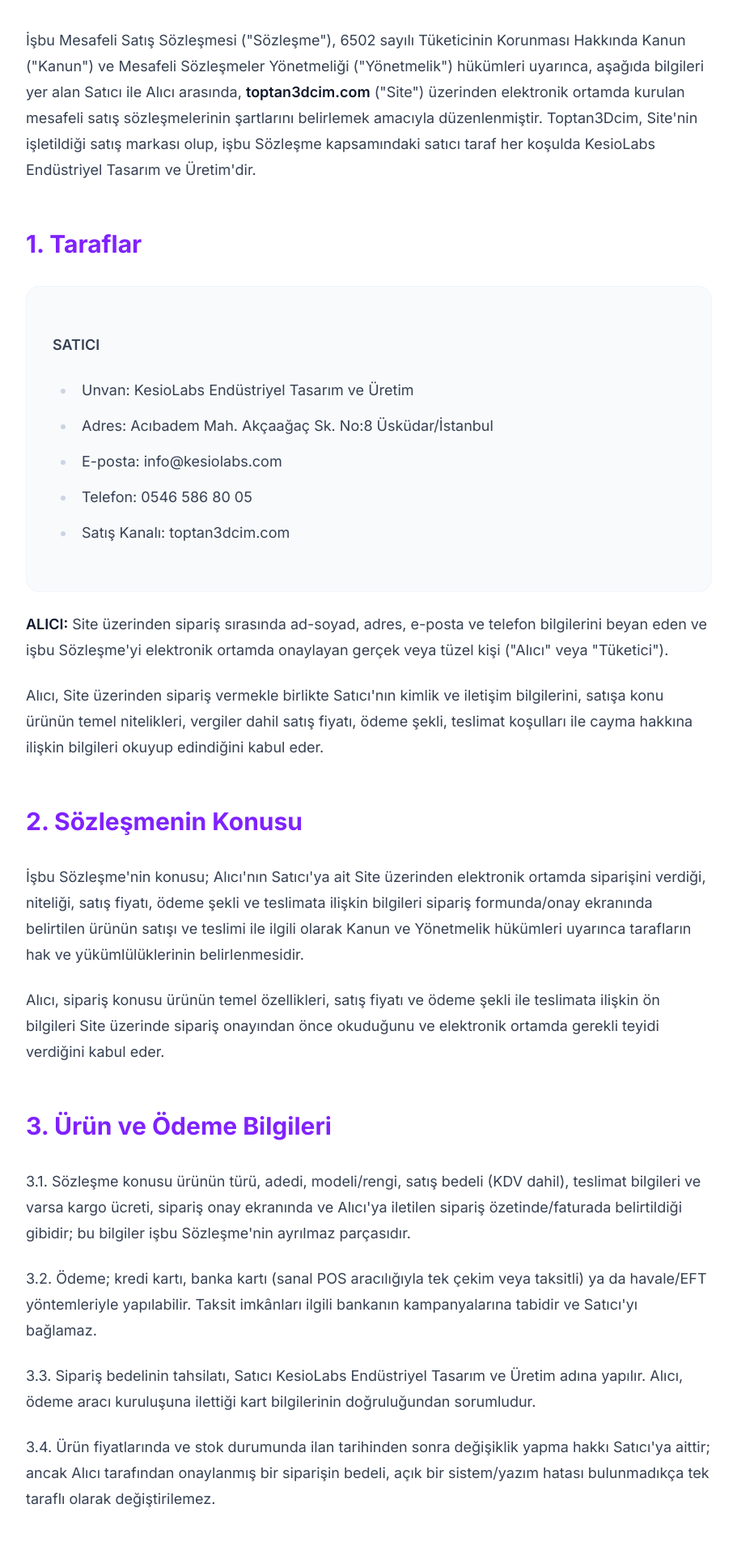
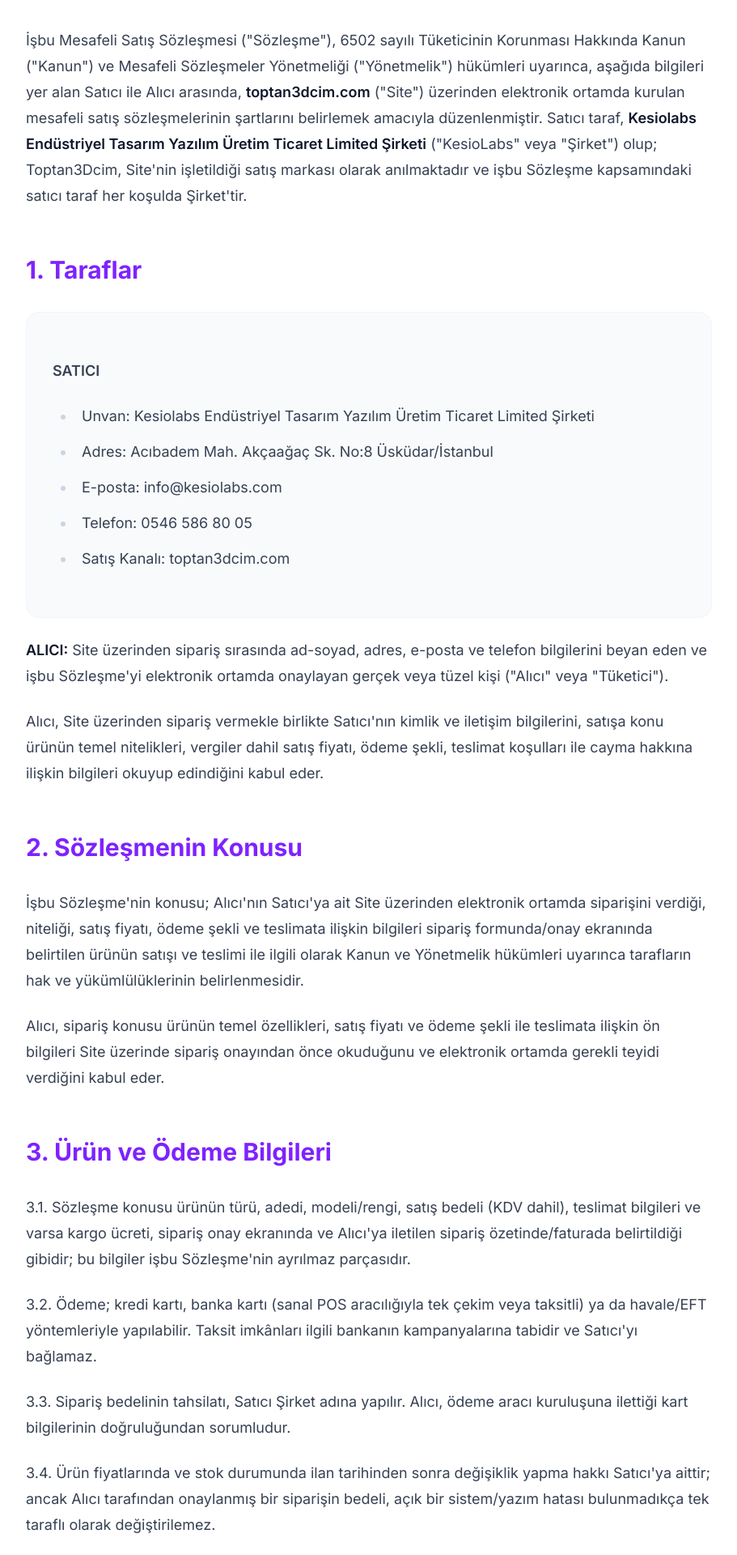
Before and after one commit to tarduzaimoglu/toptan3dcim-frontend, a Next.js app: page /distance-selling in a window 1280 px wide. Shown: the part 360-2280 px from the top of the page at 81% size, without its empty margins (184-1095 px from the left). Built offline with nearby package versions, Linux system fonts and the light colour scheme.

Commit message:
Resmi ticaret unvanı güncellendi

```diff
--- a/app/distance-selling/page.tsx
+++ b/app/distance-selling/page.tsx
@@ -25,7 +25,7 @@
         <article className="prose prose-slate lg:prose-lg max-w-none text-gray-700 leading-relaxed space-y-8">
 
           <p>
-            İşbu Mesafeli Satış Sözleşmesi (&quot;Sözleşme&quot;), 6502 sayılı Tüketicinin Korunması Hakkında Kanun (&quot;Kanun&quot;) ve Mesafeli Sözleşmeler Yönetmeliği (&quot;Yönetmelik&quot;) hükümleri uyarınca, aşağıda bilgileri yer alan Satıcı ile Alıcı arasında, <strong>toptan3dcim.com</strong> (&quot;Site&quot;) üzerinden elektronik ortamda kurulan mesafeli satış sözleşmelerinin şartlarını belirlemek amacıyla düzenlenmiştir. Toptan3Dcim, Site&apos;nin işletildiği satış markası olup, işbu Sözleşme kapsamındaki satıcı taraf her koşulda KesioLabs Endüstriyel Tasarım ve Üretim&apos;dir.
+            İşbu Mesafeli Satış Sözleşmesi (&quot;Sözleşme&quot;), 6502 sayılı Tüketicinin Korunması Hakkında Kanun (&quot;Kanun&quot;) ve Mesafeli Sözleşmeler Yönetmeliği (&quot;Yönetmelik&quot;) hükümleri uyarınca, aşağıda bilgileri yer alan Satıcı ile Alıcı arasında, <strong>toptan3dcim.com</strong> (&quot;Site&quot;) üzerinden elektronik ortamda kurulan mesafeli satış sözleşmelerinin şartlarını belirlemek amacıyla düzenlenmiştir. Satıcı taraf, <strong>Kesiolabs Endüstriyel Tasarım Yazılım Üretim Ticaret Limited Şirketi</strong> (&quot;KesioLabs&quot; veya &quot;Şirket&quot;) olup; Toptan3Dcim, Site&apos;nin işletildiği satış markası olarak anılmaktadır ve işbu Sözleşme kapsamındaki satıcı taraf her koşulda Şirket&apos;tir.
           </p>
 
           <section>
@@ -33,7 +33,7 @@
             <div className="bg-slate-50 p-8 rounded-2xl border border-slate-100 mb-6">
               <p className="font-semibold mb-2">SATICI</p>
               <ul className="list-disc pl-6 space-y-2">
-                <li>Unvan: KesioLabs Endüstriyel Tasarım ve Üretim</li>
+                <li>Unvan: Kesiolabs Endüstriyel Tasarım Yazılım Üretim Ticaret Limited Şirketi</li>
                 <li>Adres: Acıbadem Mah. Akçaağaç Sk. No:8 Üsküdar/İstanbul</li>
                 <li>E-posta: info@kesiolabs.com</li>
                 <li>Telefon: 0546 586 80 05</li>
@@ -67,7 +67,7 @@
               3.2. Ödeme; kredi kartı, banka kartı (sanal POS aracılığıyla tek çekim veya taksitli) ya da havale/EFT yöntemleriyle yapılabilir. Taksit imkânları ilgili bankanın kampanyalarına tabidir ve Satıcı&apos;yı bağlamaz.
             </p>
             <p>
-              3.3. Sipariş bedelinin tahsilatı, Satıcı KesioLabs Endüstriyel Tasarım ve Üretim adına yapılır. Alıcı, ödeme aracı kuruluşuna ilettiği kart bilgilerinin doğruluğundan sorumludur.
+              3.3. Sipariş bedelinin tahsilatı, Satıcı Şirket adına yapılır. Alıcı, ödeme aracı kuruluşuna ilettiği kart bilgilerinin doğruluğundan sorumludur.
             </p>
             <p>
               3.4. Ürün fiyatlarında ve stok durumunda ilan tarihinden sonra değişiklik yapma hakkı Satıcı&apos;ya aittir; ancak Alıcı tarafından onaylanmış bir siparişin bedeli, açık bir sistem/yazım hatası bulunmadıkça tek taraflı olarak değiştirilemez.
--- a/app/privacy-policy/page.tsx
+++ b/app/privacy-policy/page.tsx
@@ -18,7 +18,7 @@
         <article className="prose prose-slate lg:prose-lg max-w-none text-gray-700 leading-relaxed space-y-8">
 
           <p>
-            <strong>KesioLabs Endüstriyel Tasarım Yazılım Üretim Ticaret Ltd. Şti.</strong> (“KesioLabs” veya “Şirket”) olarak, <strong>Toptan3Dcim</strong> markamız altında sunduğumuz hizmetlerde kişisel verilerin korunması ve gizliliğin sağlanması hususunda azami hassasiyet göstermekteyiz. İşbu Gizlilik Politikası, Toptan3Dcim’e ait internet sitesi üzerinden elde edilen kişisel verilerin; hangi kapsamda, hangi amaçlarla işlendiğini ve nasıl korunduğunu açıklamak amacıyla hazırlanmıştır.
+            <strong>Kesiolabs Endüstriyel Tasarım Yazılım Üretim Ticaret Limited Şirketi</strong> (“KesioLabs” veya “Şirket”) olarak, <strong>Toptan3Dcim</strong> markamız altında sunduğumuz hizmetlerde kişisel verilerin korunması ve gizliliğin sağlanması hususunda azami hassasiyet göstermekteyiz. İşbu Gizlilik Politikası, Toptan3Dcim’e ait internet sitesi üzerinden elde edilen kişisel verilerin; hangi kapsamda, hangi amaçlarla işlendiğini ve nasıl korunduğunu açıklamak amacıyla hazırlanmıştır.
           </p>
 
           <p>
--- a/app/terms-of-use/page.tsx
+++ b/app/terms-of-use/page.tsx
@@ -27,7 +27,7 @@
           <section>
             <h2 className="text-[#7F22FE] text-2xl font-bold mb-4">1. Taraflar ve Kapsam</h2>
             <p>
-              İşbu Kullanım Koşulları (&quot;Koşullar&quot;), <strong>KesioLabs Endüstriyel Tasarım ve Üretim</strong> (&quot;Şirket&quot;) tarafından işletilen <strong>toptan3dcim.com</strong> internet sitesinin (&quot;Site&quot;) kullanımına ilişkin şart ve koşulları düzenler. Toptan3Dcim, KesioLabs&apos;a ait bir satış markasıdır; Site üzerinden gerçekleştirilen tüm satış işlemlerinde satıcı taraf KesioLabs Endüstriyel Tasarım ve Üretim&apos;dir.
+              İşbu Kullanım Koşulları (&quot;Koşullar&quot;), <strong>Kesiolabs Endüstriyel Tasarım Yazılım Üretim Ticaret Limited Şirketi</strong> (&quot;KesioLabs&quot; veya &quot;Şirket&quot;) tarafından işletilen <strong>toptan3dcim.com</strong> internet sitesinin (&quot;Site&quot;) kullanımına ilişkin şart ve koşulları düzenler. Toptan3Dcim, KesioLabs&apos;a ait bir satış markasıdır; Site üzerinden gerçekleştirilen tüm satış işlemlerinde satıcı taraf Şirket&apos;tir.
             </p>
             <p>
               Siteyi ziyaret eden, üye olan veya Site üzerinden alışveriş yapan tüm gerçek ve tüzel kişiler (&quot;Kullanıcı&quot;), işbu Koşulları okumuş, anlamış ve kabul etmiş sayılır. Bu Koşulları kabul etmiyorsanız lütfen Siteyi kullanmayınız.
@@ -35,7 +35,7 @@
             <div className="bg-slate-50 p-8 rounded-2xl border border-slate-100">
               <p className="font-semibold mb-2">Şirket Bilgileri:</p>
               <ul className="list-disc pl-6 space-y-2">
-                <li>Unvan: KesioLabs Endüstriyel Tasarım ve Üretim</li>
+                <li>Unvan: Kesiolabs Endüstriyel Tasarım Yazılım Üretim Ticaret Limited Şirketi</li>
                 <li>Adres: Acıbadem Mahallesi, Akçaağaç Sokak No: 8 Üsküdar / İstanbul</li>
                 <li>E-posta: info@kesiolabs.com</li>
                 <li>Telefon: 0546 586 80 05</li>
@@ -87,7 +87,7 @@
           <section>
             <h2 className="text-[#7F22FE] text-2xl font-bold mb-4">6. Sipariş ve Ödeme</h2>
             <p>6.1. Site üzerinden verilen siparişler, ödemenin onaylanması ile birlikte işleme alınır.</p>
-            <p>6.2. Ödemeler; kredi kartı, banka kartı (sanal POS aracılığıyla) veya havale/EFT yöntemiyle yapılabilir. Kart ile yapılan ödemelerde taksit seçenekleri, ilgili banka ve ödeme kuruluşunun koşullarına tabidir. Ödemelerin muhatabı ve tahsilat yapan taraf KesioLabs Endüstriyel Tasarım ve Üretim&apos;dir.</p>
+            <p>6.2. Ödemeler; kredi kartı, banka kartı (sanal POS aracılığıyla) veya havale/EFT yöntemiyle yapılabilir. Kart ile yapılan ödemelerde taksit seçenekleri, ilgili banka ve ödeme kuruluşunun koşullarına tabidir. Ödemelerin muhatabı ve tahsilat yapan taraf Şirket&apos;tir.</p>
             <p>6.3. Ürün fiyatları KDV dahil olarak gösterilmektedir. Kargo ücretleri, sipariş tutarına göre değişiklik gösterebilir ve ödeme sayfasında ayrıca belirtilir.</p>
             <p>6.4. Şirket, fiyat veya ürün bilgilerinde oluşabilecek yazım/sistem hatalarından kaynaklanan siparişleri iptal etme hakkını saklı tutar. Bu durumda tahsil edilen tutar Kullanıcı&apos;ya iade edilir.</p>
             <p>
@@ -113,7 +113,7 @@
           <section>
             <h2 className="text-[#7F22FE] text-2xl font-bold mb-4">8. Kişisel Verilerin Korunması</h2>
             <p>
-              Kullanıcılara ait kişisel veriler, veri sorumlusu sıfatıyla KesioLabs Endüstriyel Tasarım ve Üretim tarafından 6698 sayılı Kişisel Verilerin Korunması Kanunu (&quot;KVKK&quot;) kapsamında işlenmektedir. Detaylı bilgi için{' '}
+              Kullanıcılara ait kişisel veriler, veri sorumlusu sıfatıyla Şirket tarafından 6698 sayılı Kişisel Verilerin Korunması Kanunu (&quot;KVKK&quot;) kapsamında işlenmektedir. Detaylı bilgi için{' '}
               <Link href="/privacy-policy" className="text-[#7F22FE] font-semibold hover:underline">
                 Gizlilik Politikası
               </Link>{' '}
@@ -159,7 +159,7 @@
           </section>
 
           <p className="text-sm text-gray-500 italic border-t pt-8">
-            © 2026 KesioLabs Endüstriyel Tasarım ve Üretim. Tüm hakları saklıdır.
+            © 2026 Kesiolabs Endüstriyel Tasarım Yazılım Üretim Ticaret Limited Şirketi. Tüm hakları saklıdır.
           </p>
 
         </article>
--- a/components/Footer.tsx
+++ b/components/Footer.tsx
@@ -115,7 +115,7 @@
         {/* Alt Kısım: Telif */}
         <div className="pt-8 text-center md:text-left">
           <p className="text-slate-500 text-xs">
-            © {new Date().getFullYear()} <span className="text-white font-semibold">KesioLabs</span> Endüstriyel Tasarım ve Üretim. Tüm hakları saklıdır.
+            © {new Date().getFullYear()} <span className="text-white font-semibold">Kesiolabs</span> Endüstriyel Tasarım Yazılım Üretim Ticaret Limited Şirketi. Tüm hakları saklıdır.
           </p>
         </div>
       </div>
```
Also changed, not shown: 1 other file (tests, documents, lock files or other folders).
